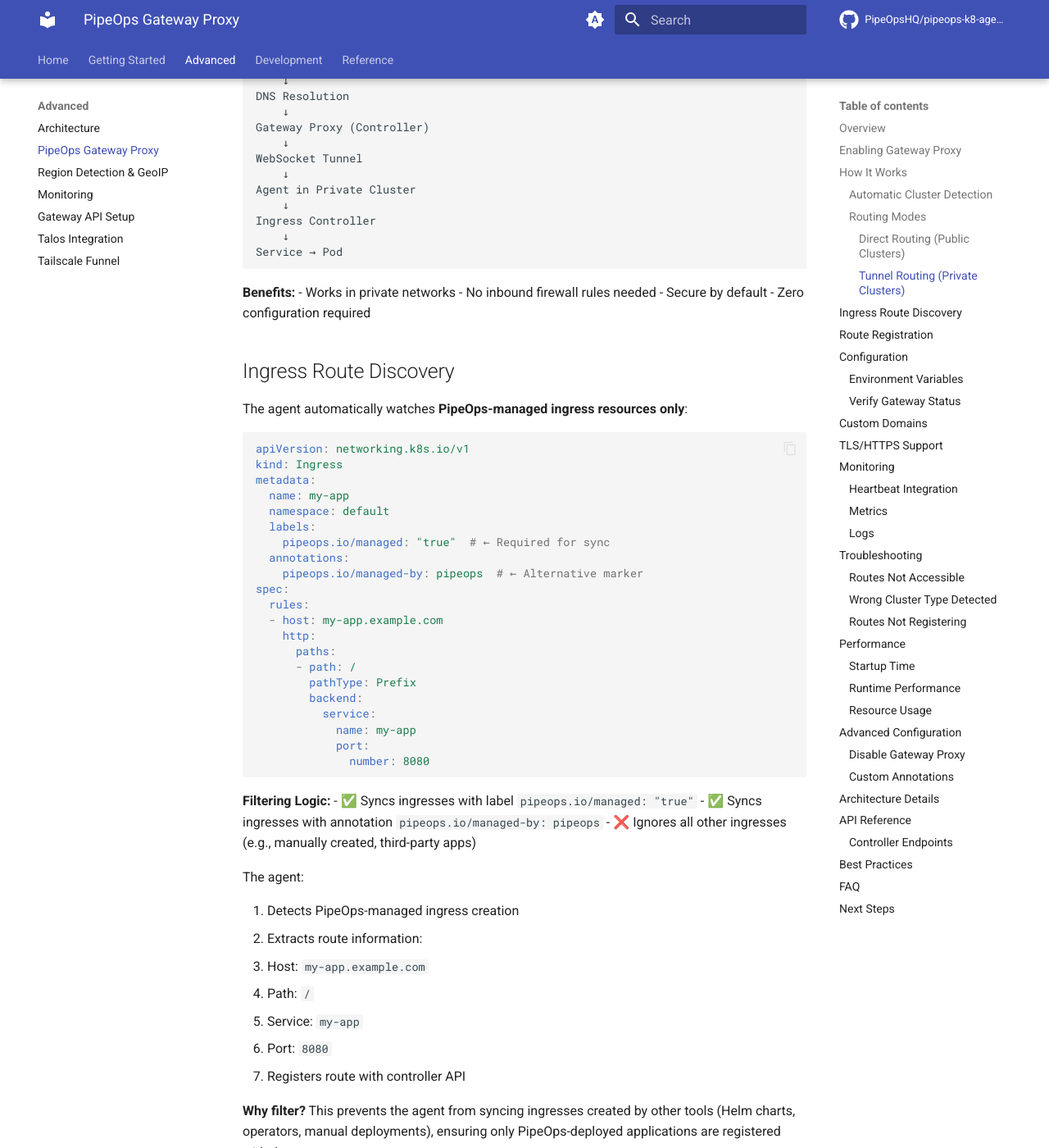
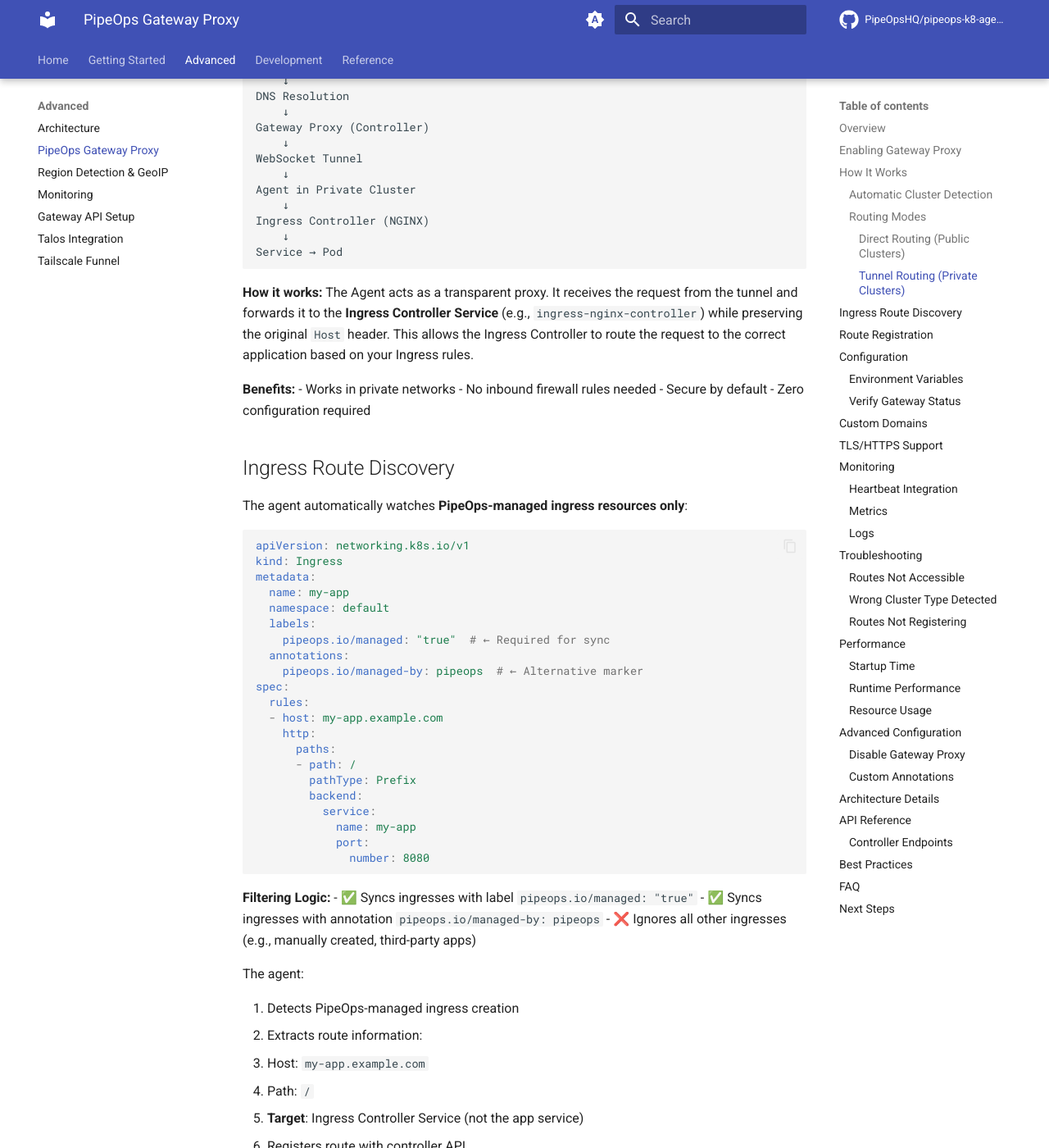
Before and after one commit to PipeOpsHQ/pipeops-k8-agent, an MkDocs documentation site: the page built from docs/advanced/pipeops-gateway-proxy.md, in a window 1280 px wide and 1400 px high, scrolled down 2245 px. Shown: the whole window at 82% size. Built offline with MkDocs 1.6.1 and Material for MkDocs 9.7.7, drawn with Linux system fonts in a browser that asks for light colours; comment, search, counter and statistics services are not loaded; the version menu is left out; some of the changed text lies outside the part shown.

Commit message:
docs: Update architecture documentation and agent registration WebSocket connection

````diff
--- a/docs/advanced/pipeops-gateway-proxy.md
+++ b/docs/advanced/pipeops-gateway-proxy.md
@@ -102,10 +102,13 @@
     ↓
 Agent in Private Cluster
     ↓
-Ingress Controller
+Ingress Controller (NGINX)
     ↓
 Service → Pod
 ```
+
+**How it works:**
+The Agent acts as a transparent proxy. It receives the request from the tunnel and forwards it to the **Ingress Controller Service** (e.g., `ingress-nginx-controller`) while preserving the original `Host` header. This allows the Ingress Controller to route the request to the correct application based on your Ingress rules.
 
 **Benefits:**
 - Works in private networks
@@ -152,8 +155,7 @@
 2. Extracts route information:
    - Host: `my-app.example.com`
    - Path: `/`
-   - Service: `my-app`
-   - Port: `8080`
+   - **Target**: Ingress Controller Service (not the app service)
 3. Registers route with controller API
 
 **Why filter?** This prevents the agent from syncing ingresses created by other tools (Helm charts, operators, manual deployments), ensuring only PipeOps-deployed applications are registered with the gateway.
@@ -171,17 +173,19 @@
 {
   "hostname": "my-app.example.com",
   "cluster_uuid": "abc-123",
-  "namespace": "default",
-  "service_name": "my-app",
-  "service_port": 8080,
+  "namespace": "ingress-nginx",
+  "service_name": "ingress-nginx-controller",
+  "service_port": 80,
   "ingress_name": "my-app",
   "path": "/",
   "path_type": "Prefix",
   "tls": false,
   "public_endpoint": "203.0.113.45:80",
-  "routing_mode": "direct"
+  "routing_mode": "tunnel"
 }
 ```
+
+**Note:** In `tunnel` mode, the `service_name` and `service_port` point to the Ingress Controller, not the application service. The Agent relies on the Ingress Controller to perform the final routing.
 
 ## Configuration
 
````
Also changed, not shown: README.md (+39 -67 lines).
